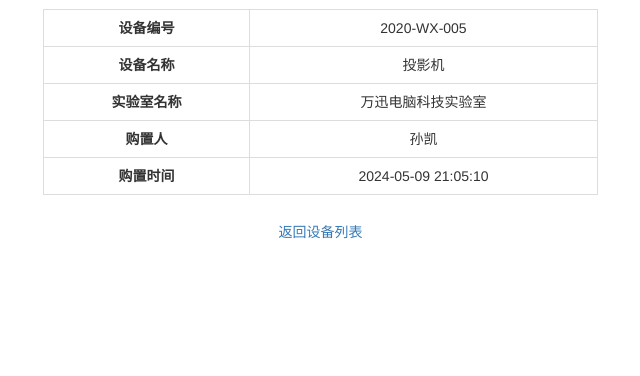
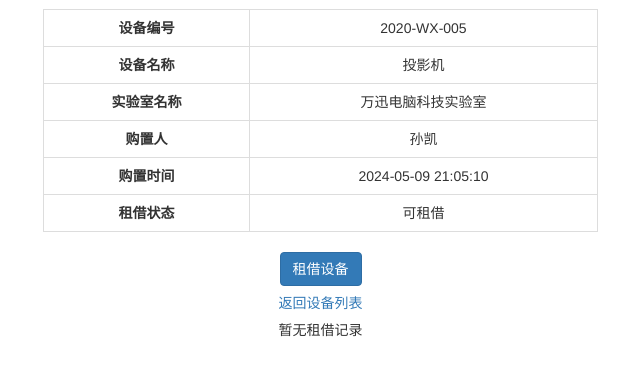
Before and after one commit to Tavin-Fang/Software-Architecture-and-Design, a Flask app: page /device/5 in a window 1280 px wide. Shown: the part 169-545 px from the top of the page, without its empty margins (27-667 px from the left). Run offline with Flask 2, Linux system fonts and the light colour scheme; a user stored in the database is signed in; data comes from the database, SQL or seed files in the repository; both versions use the stored data as it was after the commit; some libraries are stand-ins or nearby versions.

Commit message:
在设备详情增加设备租借选项、租借历史

```diff
--- a/app.py
+++ b/app.py
@@ -59,6 +59,20 @@ login_manager.login_message = u"你需要登录才能访问这个页面."
 '''
 Models
 '''
+class BorrowRecord(db.Model):
+    __tablename__ = 'borrow_records'
+    id = db.Column(db.Integer, primary_key=True)
+    device_id = db.Column(db.Integer, db.ForeignKey('devices.id'))
+    user_id = db.Column(db.Integer, db.ForeignKey('users.id'))
+    borrow_time = db.Column(db.DateTime, default=datetime.utcnow)
+    return_time = db.Column(db.DateTime, nullable=True)
+
+    # 定义外键关联
+    device = db.relationship('Device', backref='borrow_records')
+    user = db.relationship('User', backref='borrow_records')
+
+    def __repr__(self):
+        return '<BorrowRecord device_id=%r, user_id=%r>' % (self.device_id, self.user_id)
 
 
 class Role(db.Model):
@@ -131,6 +145,9 @@ class Device(UserMixin, db.Model):
     name = db.Column(db.String(64), index=True)
     time = db.Column(db.DateTime, default=datetime.utcnow)
     user_id = db.Column(db.String(64), db.ForeignKey('users.id'))
+
+    # 添加 is_borrowed 字段
+    is_borrowed = db.Column(db.Boolean, default=False)
 
     def __init__(self, **kwargs):
         super(Device, self).__init__(**kwargs)
@@ -209,6 +226,42 @@ class DeviceForm(FlaskForm):
 '''
 views
 '''
+
+from datetime import datetime
+
+
+@app.route('/borrow_device/<int:device_id>', methods=['POST'])
+@login_required
+def borrow_device(device_id):
+    device = Device.query.get_or_404(device_id)
+    if device.is_borrowed:
+        flash(u'设备已被租借')
+        return redirect(url_for('device_details', id=device_id))
+
+    # 创建租借记录并更新设备状态
+    record = BorrowRecord(device_id=device.id, user_id=current_user.id)
+    device.is_borrowed = True
+    db.session.add(record)
+    db.session.commit()
+    flash(u'设备已成功租借')
+    return redirect(url_for('device_details', id=device_id))
+
+
+@app.route('/return_device/<int:device_id>', methods=['POST'])
+@login_required
+def return_device(device_id):
+    device = Device.query.get_or_404(device_id)
+    if not device.is_borrowed:
+        flash(u'设备未被租借')
+        return redirect(url_for('device_details', id=device_id))
+
+    # 查找最近的未归还记录并更新归还时间
+    record = BorrowRecord.query.filter_by(device_id=device.id, return_time=None).first()
+    record.return_time = datetime.utcnow()
+    device.is_borrowed = False
+    db.session.commit()
+    flash(u'设备已成功归还')
+    return redirect(url_for('device_details', id=device_id))
 
 
 @app.route('/device/<int:id>', methods=['GET'])
--- a/templates/device_details.html
+++ b/templates/device_details.html
@@ -9,6 +9,7 @@
                     <h3>设备详情</h3>
                 </div>
                 <div class="card-body">
+                    <!-- 设备详情表格 -->
                     <table class="table table-bordered">
                         <tr>
                             <th>设备编号</th>
@@ -30,12 +31,58 @@
                             <th>购置时间</th>
                             <td>{{ device.time.strftime('%Y-%m-%d %H:%M:%S') }}</td>
                         </tr>
+                        <tr>
+                            <th>租借状态</th>
+                            <td>{{ '已借出' if device.is_borrowed else '可租借' }}</td>
+                        </tr>
                     </table>
+
+                    <!-- 租借和归还按钮 -->
                     <div class="text-center mt-3">
-                        <a href="{{ url_for('index') }}" class="btn btn-secondary">返回设备列表</a>
+                        {% if device.is_borrowed %}
+                            <form action="{{ url_for('return_device', device_id=device.id) }}" method="post">
+                                <button type="submit" class="btn btn-warning">归还设备</button>
+                            </form>
+                        {% else %}
+                            <form action="{{ url_for('borrow_device', device_id=device.id) }}" method="post">
+                                <button type="submit" class="btn btn-primary">租借设备</button>
+                            </form>
+                        {% endif %}
+                        <a href="{{ url_for('index') }}" class="btn btn-secondary mt-2">返回设备列表</a>
                     </div>
                 </div>
             </div>
+
+            <!-- 租借记录历史表格 -->
+            {% if device.borrow_records %}
+                <div class="card mt-4">
+                    <div class="card-header text-center">
+                        <h4>租借记录历史</h4>
+                    </div>
+                    <div class="card-body">
+                        <table class="table table-bordered">
+                            <thead>
+                                <tr>
+                                    <th>用户</th>
+                                    <th>租借时间</th>
+                                    <th>归还时间</th>
+                                </tr>
+                            </thead>
+                            <tbody>
+                                {% for record in device.borrow_records %}
+                                    <tr>
+                                        <td>{{ record.user.username }}</td>
+                                        <td>{{ record.borrow_time.strftime('%Y-%m-%d %H:%M:%S') }}</td>
+                                        <td>{{ record.return_time.strftime('%Y-%m-%d %H:%M:%S') if record.return_time else '未归还' }}</td>
+                                    </tr>
+                                {% endfor %}
+                            </tbody>
+                        </table>
+                    </div>
+                </div>
+            {% else %}
+                <p class="text-center mt-4">暂无租借记录</p>
+            {% endif %}
         </div>
     </div>
 </div>
```
Also changed, not shown: data.sqlite.
